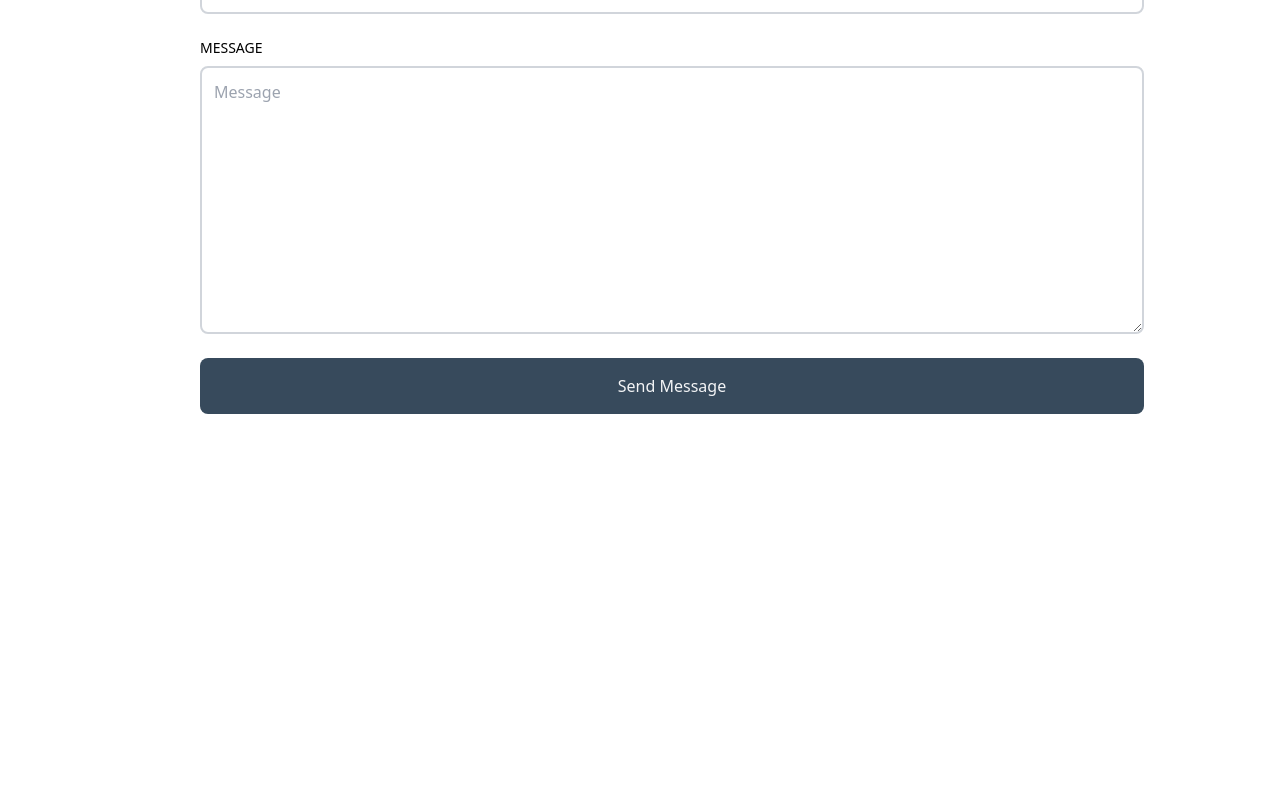
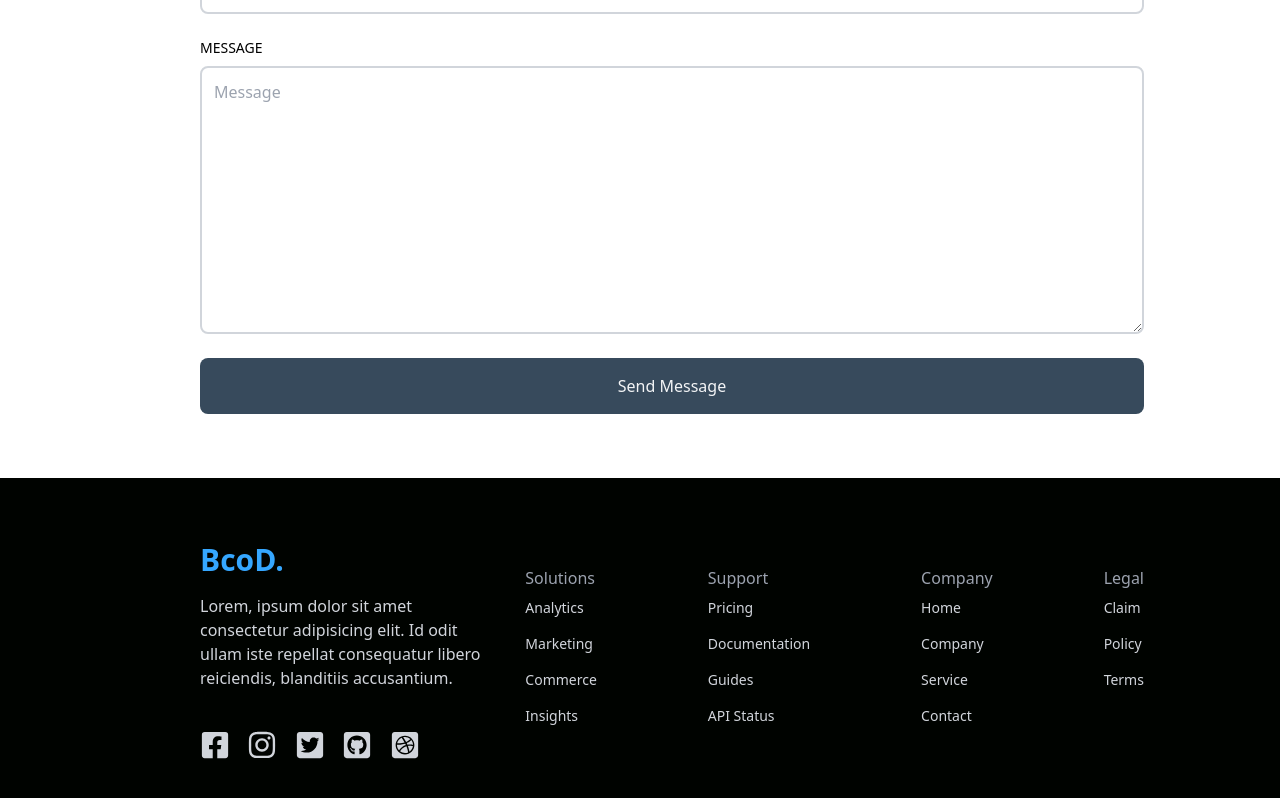
Before and after one commit to JailsonA/ReactTailwindPortfolio, a React (Vite) app: page / in a window 1280 px wide. Shown: the part 2853-3651 px from the top of the page. Before the commit the page ends 3331 px from the top, so only its background shows below. Built offline with nearby package versions, Linux system fonts and the light colour scheme.

Commit message:
Footer add

```diff
--- a/src/App.jsx
+++ b/src/App.jsx
@@ -1,5 +1,6 @@
 import React from 'react'
 import Contact from './components/Contact'
+import Footer from './components/Footer'
 import Main from './components/Main'
 import Projects from './components/Projects'
 import Sidenav from './components/Sidenav'
@@ -14,6 +15,7 @@
       <Work/>
       <Projects/>
       <Contact/>
+      <Footer/>
     </div>
   )
 }
--- /dev/null
+++ b/src/components/Footer.jsx
@@ -0,0 +1,69 @@
+import React from 'react'
+import {
+    FaDribbbleSquare,
+    FaFacebookSquare,
+    FaGithubSquare,
+    FaInstagram,
+    FaTwitterSquare,
+  } from 'react-icons/fa';
+
+const Footer = () => {
+  return (
+    <div className='bg-[#000300]'>
+    <div>
+      <div className='max-w-[1040px] m-auto py-16 md:pl-20 px-4 grid lg:grid-cols-3 gap-8 text-gray-300 '>
+      <div>
+        <h1 className="w-full text-3xl font-bold text-[#35A7FF] hover:text-white">BcoD.</h1>
+        <p className='py-4'>Lorem, ipsum dolor sit amet consectetur adipisicing elit. Id odit ullam iste repellat consequatur libero reiciendis, blanditiis accusantium.</p>
+        <div className='flex justify-between md:w-[75%] my-6'>
+            <FaFacebookSquare size={30} />
+            <FaInstagram size={30} />
+            <FaTwitterSquare size={30} />
+            <FaGithubSquare size={30} />
+            <FaDribbbleSquare size={30} />
+        </div>
+      </div>
+      <div className='lg:col-span-2 flex justify-between mt-6'>
+    <div>
+        <h6 className='font-medium text-gray-400'>Solutions</h6>
+        <ul>
+            <li className='py-2 text-sm'>Analytics</li>
+            <li className='py-2 text-sm'>Marketing</li>
+            <li className='py-2 text-sm'>Commerce</li>
+            <li className='py-2 text-sm'>Insights</li>
+        </ul>
+    </div>
+    <div>
+        <h6 className='font-medium text-gray-400'>Support</h6>
+        <ul>
+            <li className='py-2 text-sm'>Pricing</li>
+            <li className='py-2 text-sm'>Documentation</li>
+            <li className='py-2 text-sm'>Guides</li>
+            <li className='py-2 text-sm'>API Status</li>
+        </ul>
+    </div>
+    <div>
+        <h6 className='font-medium text-gray-400'>Company</h6>
+        <ul>
+            <li className="py-2 text-sm hover:text-[#35A7FF]"><a href="#Hero">Home</a></li>
+            <li className="py-2 text-sm hover:text-[#35A7FF]"><a href="#Analytics">Company</a></li>
+            <li className="py-2 text-sm hover:text-[#35A7FF]"><a href="#Cards">Service</a></li>
+            <li className="py-2 text-sm hover:text-[#35A7FF]"><a href="#Newsletter">Contact</a></li>
+        </ul>
+    </div>
+    <div>
+        <h6 className='font-medium text-gray-400'>Legal</h6>
+        <ul>
+            <li className='py-2 text-sm'>Claim</li>
+            <li className='py-2 text-sm'>Policy</li>
+            <li className='py-2 text-sm'>Terms</li>
+        </ul>
+    </div>
+      </div>
+    </div>
+    </div>
+    </div>
+  )
+}
+
+export default Footer
```
